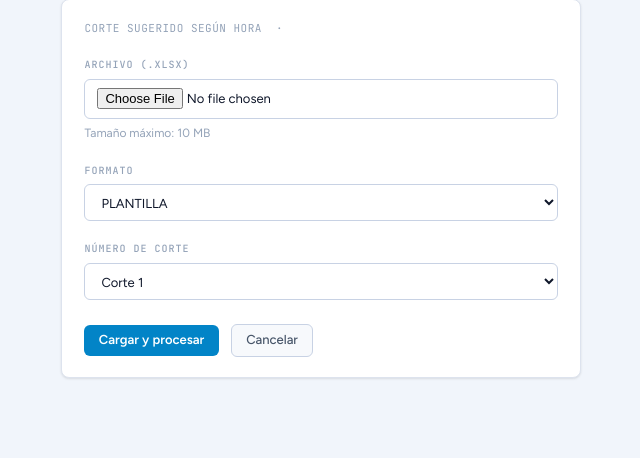
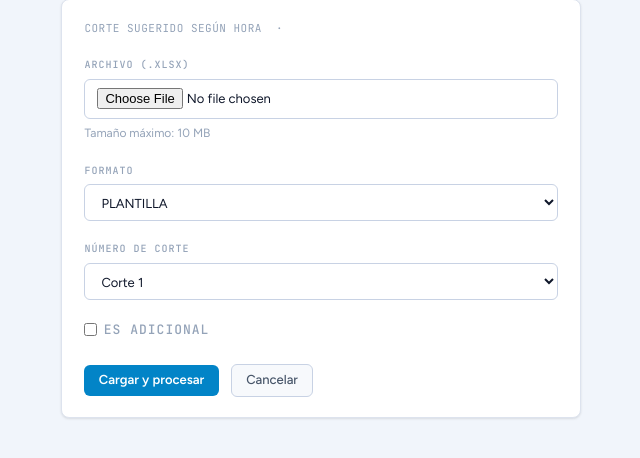
Before and after one commit to Proasepsis/despacha, a Django app: template cortes/templates/cortes/cargar.html in a window 1280 px wide. Shown: the part 83-541 px from the top of the page, without its empty margins (199-839 px from the left). Run offline with Django 5.2, Linux system fonts and the light colour scheme; the template is opened without the code that fills it: values that come from a table or form of the project are taken from there, others are empty; parts of the project's set-up code (start-up, migrations or seed data) failed here and were passed over.

Commit message:
feat: add adicional_letra to Corte (Corte 1A, 1B, 2A, 2B...)

```diff
--- a/cortes/forms.py
+++ b/cortes/forms.py
@@ -11,9 +11,20 @@ class CargarCorteForm(forms.Form):
         initial="PLANTILLA",
     )
     numero_corte = forms.ChoiceField(
-        choices=[(1, "Corte 1"), (2, "Corte 2"), (3, "Corte 3 (adicional)")],
+        choices=[(1, "Corte 1"), (2, "Corte 2")],
         help_text="Sugerido según la hora; puede ajustarse.",
     )
+    adicional_letra = forms.CharField(
+        required=False,
+        max_length=1,
+        label="Letra adicional",
+    )
+
+    def clean_adicional_letra(self):
+        val = self.cleaned_data.get("adicional_letra", "").strip().upper()
+        if val and not val.isalpha():
+            raise forms.ValidationError("Solo se permite una letra (A–Z).")
+        return val
 
     def clean_archivo(self):
         archivo = self.cleaned_data["archivo"]
--- a/cortes/servicios/cargar.py
+++ b/cortes/servicios/cargar.py
@@ -37,6 +37,7 @@ def cargar_archivo(
     usuario: User,
     formato_origen: str,
     numero_corte: int,
+    adicional_letra: str = "",
     fecha: date | None = None,
 ) -> tuple[Corte, ResultadoProcesamiento]:
     contenido = archivo.read()
@@ -61,6 +62,7 @@ def cargar_archivo(
         usuario_carga=usuario,
         fecha=fecha or date.today(),
         numero_corte=numero_corte,
+        adicional_letra=adicional_letra.upper() if adicional_letra else "",
         estado="cargado",
     )
 
@@ -76,11 +78,12 @@ def cargar_archivo(
     existente_combinacion = Corte.objects.filter(
         fecha=corte.fecha,
         numero_corte=numero_corte,
+        adicional_letra=corte.adicional_letra,
     ).first()
     if existente_combinacion and existente_combinacion.pk != corte.pk:
         corte.delete()
         raise ErrorCombinacionFechaCorte(
-            f"Ya existe corte {numero_corte} para el {corte.fecha}"
+            f"Ya existe {corte.display_corte} para el {corte.fecha}"
         )
 
     try:
--- a/cortes/templates/cortes/cargar.html
+++ b/cortes/templates/cortes/cargar.html
@@ -40,12 +40,44 @@
             {{ form.numero_corte }}
         </div>
 
+        <div class="form-group" style="display:flex;align-items:center;gap:.75rem;">
+            <label style="display:flex;align-items:center;gap:.4rem;font-size:13px;cursor:pointer;margin:0;">
+                <input type="checkbox" id="es-adicional" style="width:auto;">
+                Es adicional
+            </label>
+            <div id="adicional-wrap" style="display:none;align-items:center;gap:.5rem;">
+                <span style="font-family:var(--font-mono);font-size:11px;color:var(--text-muted);">Letra:</span>
+                <input type="text" name="adicional_letra" id="{{ form.adicional_letra.id_for_label }}"
+                       maxlength="1" placeholder="A"
+                       style="width:48px;text-transform:uppercase;font-family:var(--font-mono);font-size:13px;
+                              padding:.3rem .5rem;background:var(--surface-raised);border:1px solid var(--border-mid);
+                              border-radius:4px;color:var(--text);text-align:center;">
+                {% if form.adicional_letra.errors %}
+                <span style="color:var(--danger);font-size:12px;">{{ form.adicional_letra.errors.0 }}</span>
+                {% endif %}
+            </div>
+        </div>
+
         <div style="display:flex;gap:.75rem;align-items:center;margin-top:1.5rem;">
             <button type="submit" class="btn btn-primary" accesskey="s">Cargar y procesar</button>
             <a href="{% url 'lista_cortes' %}" class="btn btn-ghost">Cancelar</a>
         </div>
     </form>
 </div>
+
+<script>
+(function() {
+    var cb = document.getElementById('es-adicional');
+    var wrap = document.getElementById('adicional-wrap');
+    var inp = document.querySelector('input[name=adicional_letra]');
+    cb.addEventListener('change', function() {
+        wrap.style.display = cb.checked ? 'flex' : 'none';
+        if (!cb.checked) inp.value = '';
+    });
+    // Si ya viene con valor (error de form), mostrar el campo
+    if (inp && inp.value) { cb.checked = true; wrap.style.display = 'flex'; }
+})();
+</script>
 
 <div id="upload-overlay"
      style="display:none;position:fixed;inset:0;background:rgba(8,11,18,.72);z-index:9999;
--- a/cortes/templates/cortes/detalle.html
+++ b/cortes/templates/cortes/detalle.html
@@ -1,12 +1,12 @@
 {% extends "cortes/base.html" %}
 
-{% block title %}Corte {{ corte.numero_corte }} · {{ corte.fecha|date:"d M Y" }} — Despacha{% endblock %}
+{% block title %}{{ corte.display_corte }} · {{ corte.fecha|date:"d M Y" }} — Despacha{% endblock %}
 
 {% block content %}
 
 <div class="toolbar">
     <div style="flex:1;">
-        <h2>Corte {{ corte.numero_corte }}
+        <h2>{{ corte.display_corte }}
             <span style="font-family:var(--font-mono);font-size:13px;font-weight:400;color:var(--text-soft);margin-left:.5rem;">{{ corte.fecha|date:"d M Y" }}</span>
         </h2>
         <div style="margin-top:.35rem;display:flex;align-items:center;gap:.75rem;flex-wrap:wrap;">
--- a/cortes/templates/cortes/lista.html
+++ b/cortes/templates/cortes/lista.html
@@ -28,7 +28,7 @@
                 <td style="font-family:var(--font-mono);font-size:12px;color:var(--text-soft);white-space:nowrap;">
                     {{ corte.fecha|date:"d/m/Y" }}
                 </td>
-                <td style="font-weight:500;">Corte {{ corte.numero_corte }}</td>
+                <td style="font-weight:500;">{{ corte.display_corte }}</td>
                 <td><span class="badge badge-{{ corte.estado }}">{{ corte.get_estado_display }}</span></td>
                 <td style="font-family:var(--font-mono);font-size:12px;color:var(--text-soft);text-align:center;">
                     {{ corte.documentos_count }}
--- a/cortes/views.py
+++ b/cortes/views.py
@@ -81,6 +81,7 @@ class CargarCorteView(LoginRequiredMixin, EsFacturacionOAdminMixin, View):
                 usuario=request.user,
                 formato_origen=form.cleaned_data["formato_origen"],
                 numero_corte=int(form.cleaned_data["numero_corte"]),
+                adicional_letra=form.cleaned_data.get("adicional_letra", ""),
             )
         except ErrorDuplicado as e:
             form.add_error(None, str(e))
```
Also changed, not shown: cortes/models.py (+16 -3 lines), core/migrations/0004_grupos_nuevos.py, cortes/migrations/0005_corte_adicional_letra.py (added).
